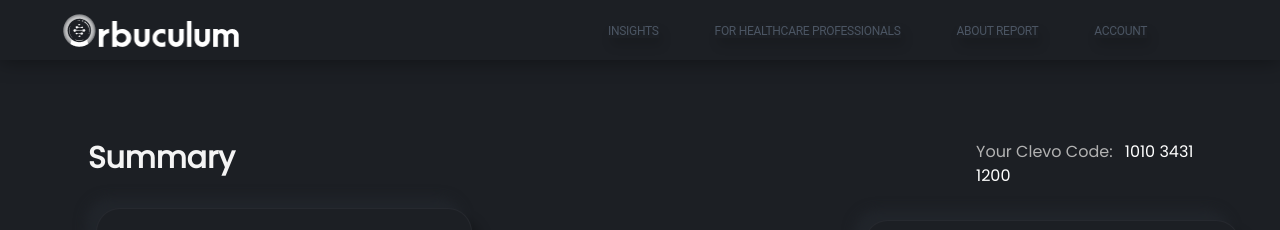
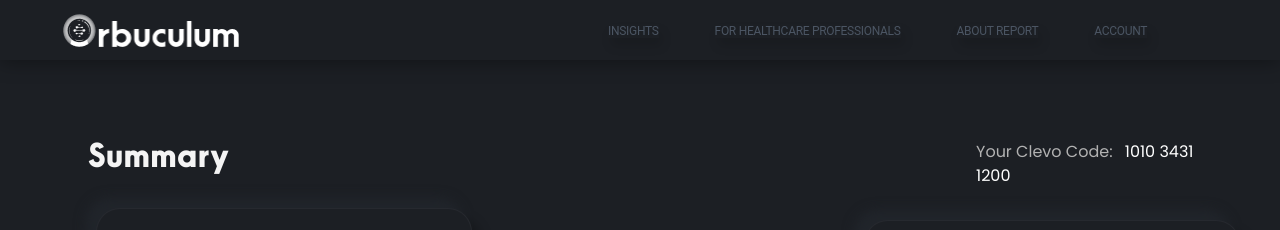
Before and after one commit to saachii-devs/orb-fe, a React (Create React App) app: page /Insights in a window 1280 px wide. Shown: the top 230 px of the page. Built offline with nearby package versions, Linux system fonts and the light colour scheme; sample sign-in values are in the browser's storage.

Commit message:
arca majora v2

```diff
--- a/src/pages/Insights.js
+++ b/src/pages/Insights.js
@@ -50,7 +50,7 @@
 
       <div className="hidden md:flex mt-4">
         <div className="flex-col h-[80%] flex-1 mt-6 md:mt-16 max-w-[33.33%]">
-          <div className="text-[#F4F4F4] font-base md:font-bold font-poppins text-3xl md:ml-6  ">
+          <div className="text-[#F4F4F4] font-base md:font-bold arca text-3xl md:ml-6  ">
             Summary
           </div>
           <div className="m-8">
```
